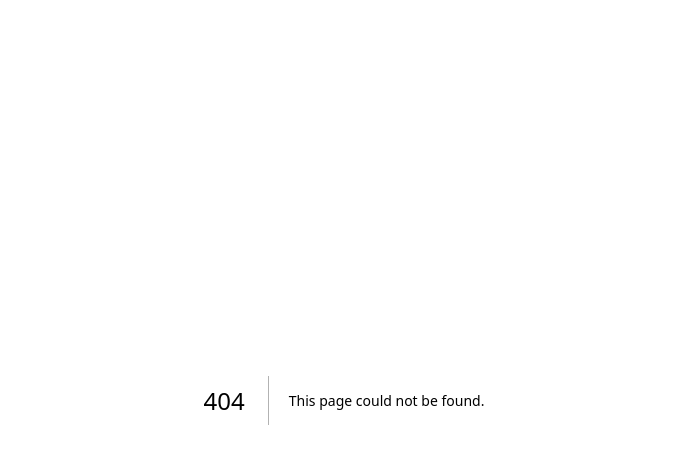
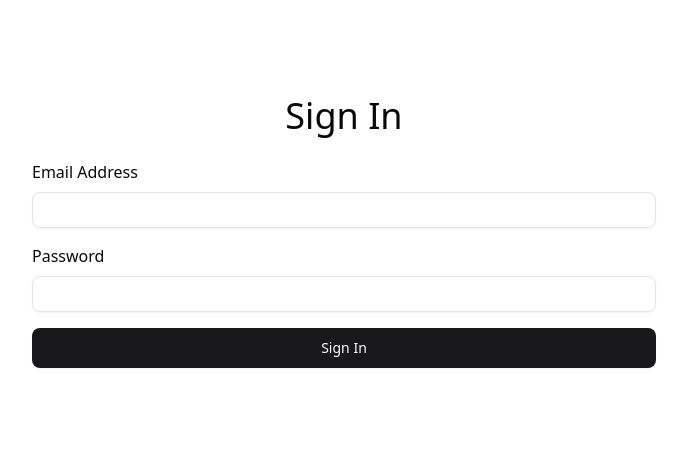
Before and after one commit to rohxn-rai/ticketing, a Next.js app in the folder client/: page /signin in a window 1280 px wide. Before the commit this address had no page. Shown: the top 464 px of the page, without its empty margins (296-983 px from the left). Built offline with nearby package versions, Linux system fonts and the light colour scheme.

Commit message:
created signin page

```diff
--- /dev/null
+++ b/client/app/(unauth)/signin/page.jsx
@@ -0,0 +1,79 @@
+"use client";
+
+import { useState } from "react";
+import { replacePath } from "@/actions/redirect";
+
+import { Button } from "@/components/ui/button";
+import { Input } from "@/components/ui/input";
+
+import useRequest from "@/hooks/use-request";
+
+const SigninPage = () => {
+  const [email, setEmail] = useState("");
+  const [password, setPassword] = useState("");
+  const [loading, setLoading] = useState(false);
+
+  const { doRequest, errors } = useRequest({
+    url: "/api/users/signin",
+    method: "post",
+    body: {
+      email,
+      password,
+    },
+    message: "Unable to signup at the moment!",
+    onSuccess: () => replacePath("/", "replace"),
+  });
+
+  const onSubmit = async (event) => {
+    event.preventDefault();
+    setLoading(true);
+
+    doRequest();
+
+    setLoading(false);
+  };
+
+  return (
+    <div className="container flex mx-auto pt-24 pb-12">
+      <div className="max-w-2xl w-full mx-auto">
+        <form className="mx-6" onSubmit={onSubmit}>
+          <h1 className="text-center text-4xl">Sign In</h1>
+
+          {errors}
+
+          <div className="flex flex-col gap-4 mt-6">
+            <div className="flex flex-col gap-2">
+              <label htmlFor="email">Email Address</label>
+              <Input
+                id="email"
+                name="email"
+                value={email}
+                onChange={(e) => setEmail(e.target.value)}
+                type="text"
+                autoComplete="email"
+              />
+            </div>
+
+            <div className="flex flex-col gap-2">
+              <label htmlFor="password">Password</label>
+              <Input
+                id="password"
+                name="password"
+                value={password}
+                onChange={(e) => setPassword(e.target.value)}
+                type="password"
+                autoComplete="new-password"
+              />
+            </div>
+
+            <Button size="lg" type="submit" disabled={loading}>
+              {loading ? "Signing in…" : "Sign In"}
+            </Button>
+          </div>
+        </form>
+      </div>
+    </div>
+  );
+};
+
+export default SigninPage;
```
